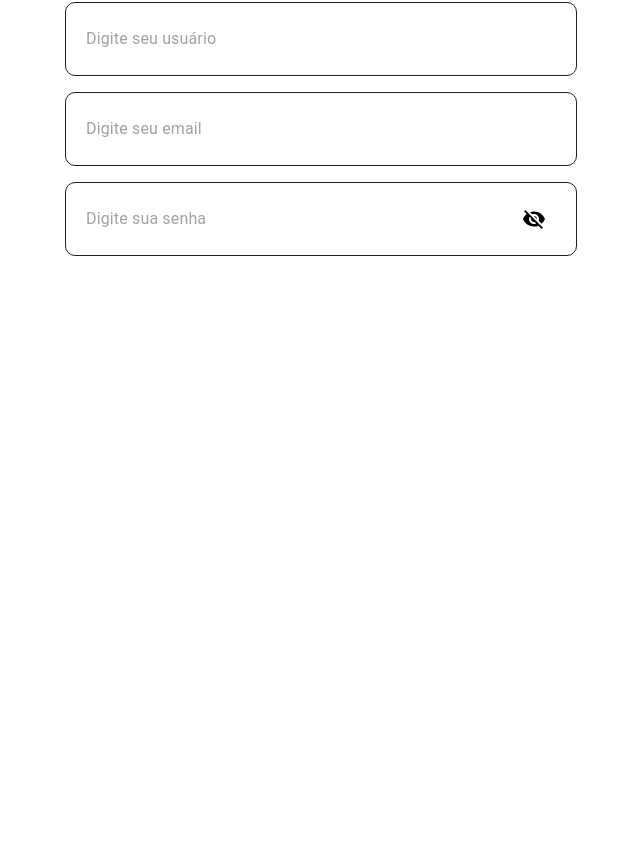
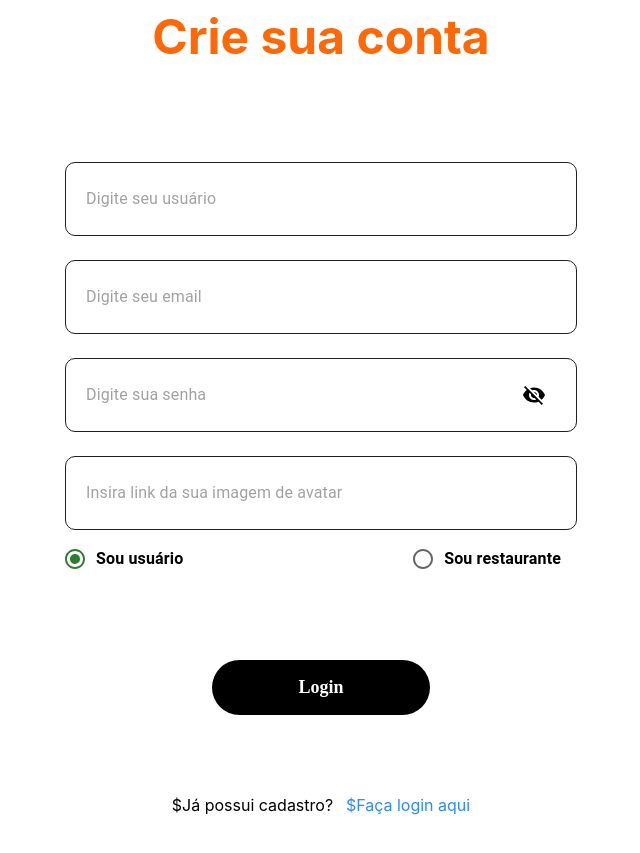
Before and after one commit to elenbrodt/bergamotta_frontend, a React (Create React App) app: page /signin in a window 1280 px wide. Shown: the part 269-1122 px from the top of the page, without its empty margins (319-959 px from the left). Before the commit the page ends 800 px from the top, so only its background shows below. Built offline with nearby package versions, Linux system fonts and the light colour scheme.

Commit message:
update: SignIn page

```diff
--- a/src/components/SignInLink/index.tsx
+++ b/src/components/SignInLink/index.tsx
@@ -1,9 +1,13 @@
 import {SignInLinkBox, LinkSignIn} from "./style";
-function SignInLink (){
+type SignInLinkProps={
+    text: string;
+    link: string;
+}
+function SignInLink (props: SignInLinkProps){
     return(
         <SignInLinkBox>
-            <p>Não possui uma conta?</p>
-            <LinkSignIn to="/signin">Cadastre-se Aqui</LinkSignIn>
+            <p>${props.text}</p>
+            <LinkSignIn to="/signin">${props.link}</LinkSignIn>
         </SignInLinkBox>
     )
 }
--- /dev/null
+++ b/src/components/UserType/index.tsx
@@ -0,0 +1,12 @@
+import { Radio } from "@mui/material";
+import {FormControlLabelStyled} from "./style"
+
+type UserTypeProps = {
+  text: string;
+  user_type?: string;
+};
+
+function UserType(props: UserTypeProps) {
+  return <FormControlLabelStyled  value={props.user_type} control={<Radio color="success"/>} label={props.text} />;
+}
+export default UserType;
--- /dev/null
+++ b/src/components/UserType/style.tsx
@@ -0,0 +1,11 @@
+import styled from "styled-components";
+import {  FormControlLabel } from "@mui/material";
+import { fonts } from "../../styles/theme";
+
+export const FormControlLabelStyled = styled (FormControlLabel)`
+    .MuiFormControlLabel-label{
+        font-family:${fonts.secondary}
+        font-size: 18px;
+        font-weight: 700;
+    }
+`
--- a/src/pages/Login/index.tsx
+++ b/src/pages/Login/index.tsx
@@ -1,10 +1,11 @@
-import { LoginBox, Inputs, SubmitButton } from "./styles";
+import { LoginBox, Inputs } from "./styles";
 import LogoSrc from "../../assets/image/logo_vertical.png";
 import InputLogin from "../../components/InputLogin";
 import PasswordReminder from "../../components/PasswordReminder";
 import { Link } from "react-router-dom";
 import TitleLogin from "../../components/TitleLogin";
 import SignInLink from "../../components/SignInLink";
+import Button from "../../components/Button";
 
 function Login() {
   return (
@@ -22,8 +23,8 @@ function Login() {
         />
       </Inputs>
       <PasswordReminder />
-      <SubmitButton theme="submit" text="Login" redirect="/"/>
-      <SignInLink />
+      <Button theme="submit" text="Login" redirect="/"/>
+      <SignInLink text="Não possui uma conta?" link="Cadastre-se Aqui"/>
     </LoginBox>
   );
 }
--- a/src/pages/Login/styles.tsx
+++ b/src/pages/Login/styles.tsx
@@ -18,6 +18,3 @@ export const Inputs =styled.div`
     align-items: center;
     gap: 5vh;
 `
-export const SubmitButton = styled (Button)`
-    background-color: ${colors.black}
-`
--- a/src/pages/SignIn/index.tsx
+++ b/src/pages/SignIn/index.tsx
@@ -1,9 +1,12 @@
 import { Link } from "react-router-dom";
 import TitleLogin from "../../components/TitleLogin";
 import InputLogin from "../../components/InputLogin";
+import UserType from "../../components/UserType";
+import LogoSrc from "../../assets/image/logo_vertical.png";
+import {Box, Inputs, RadioGroupStyled} from "./styles"
+import Button from "../../components/Button";
+import SignInLink from "../../components/SignInLink";
 
-import LogoSrc from "../../assets/image/logo_vertical.png";
-import {Box} from "./styles"
 function SignIn() {
   return (
     <Box>
@@ -11,12 +14,22 @@ function SignIn() {
         <img src={LogoSrc} alt="logo_bergamotta" />{" "}
       </Link>
       <TitleLogin title="Crie sua conta" />
+      <Inputs>
         <InputLogin type="text" placeholder="Digite seu usuário" />
         <InputLogin type="email" placeholder="Digite seu email" />
         <InputLogin
           type="password"
           placeholder="Digite sua senha"
         />
+        <InputLogin type="text" placeholder="Insira link da sua imagem de avatar" />
+        <RadioGroupStyled color="secondary" row defaultValue="user">
+          <UserType user_type="user" text="Sou usuário"></UserType>
+          <UserType user_type="owner" text="Sou restaurante"></UserType>
+        </RadioGroupStyled>
+
+      </Inputs>
+      <Button theme="submit" text="Login" redirect="/"/>
+      <SignInLink text="Já possui cadastro?" link="Faça login aqui"/>
     </Box>
   );
 }
--- a/src/pages/SignIn/styles.tsx
+++ b/src/pages/SignIn/styles.tsx
@@ -1,6 +1,23 @@
 import styled from 'styled-components';
+import { RadioGroup } from "@mui/material";
+
 export const Box = styled.div`
     display: flex;
     flex-direction: column;
     align-items: center;
+    gap: 10vh;
+    margin: 0 auto;
+    margin-bottom: 5vh;
+    width: 50vw;
 `
+export const Inputs =styled.div`
+    display: flex;
+    flex-direction: column;
+    align-items: center;
+    gap: 1vh;
+`
+export const RadioGroupStyled = styled (RadioGroup)`
+    display: flex;
+    justify-content: space-between;
+    width: 100%;
+`
```
Also changed, not shown: src/components/PlaceInfo/index.tsx (deleted, +0 -12 lines), src/components/PlaceInfo/styles.tsx (deleted, +0 -7 lines). Lines whose indentation alone changed are shown as unchanged.
